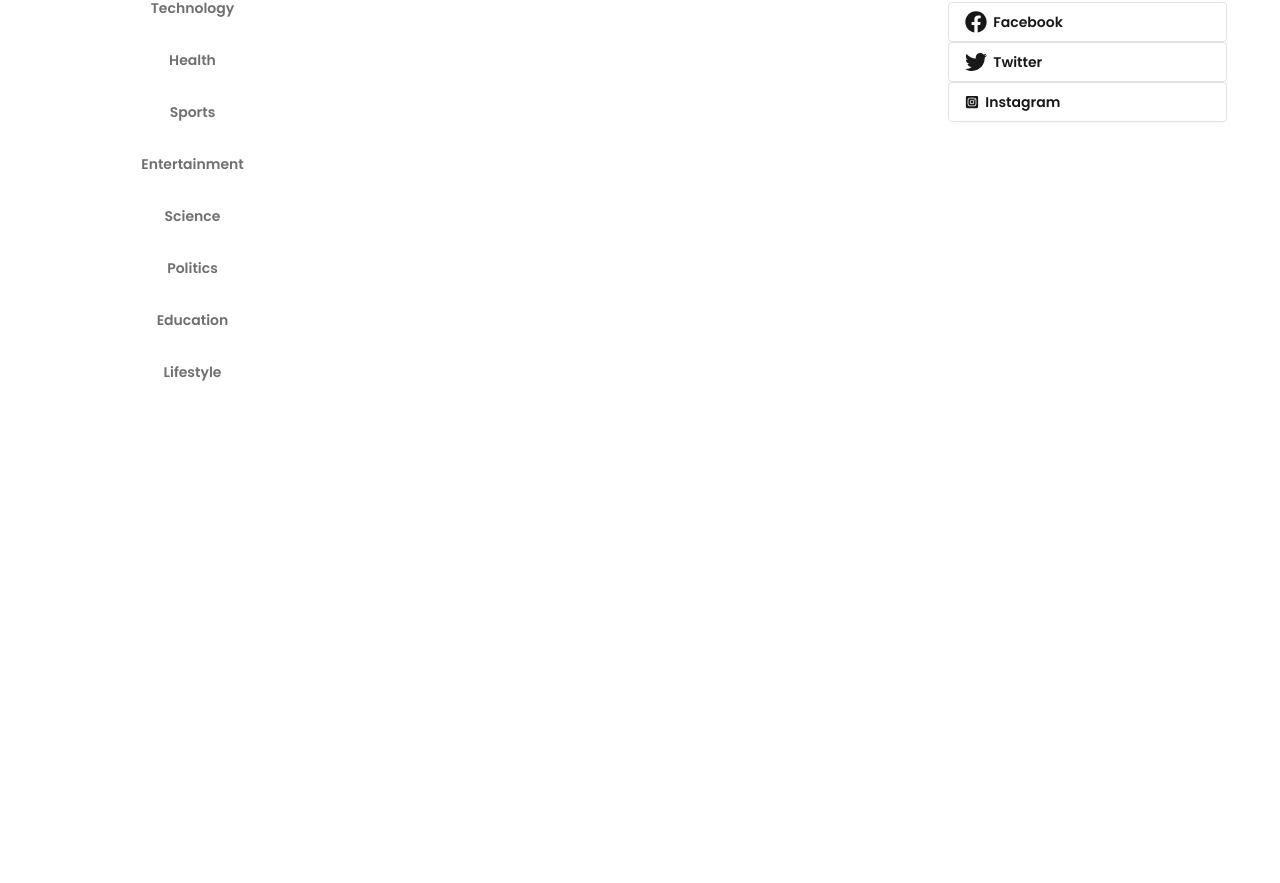
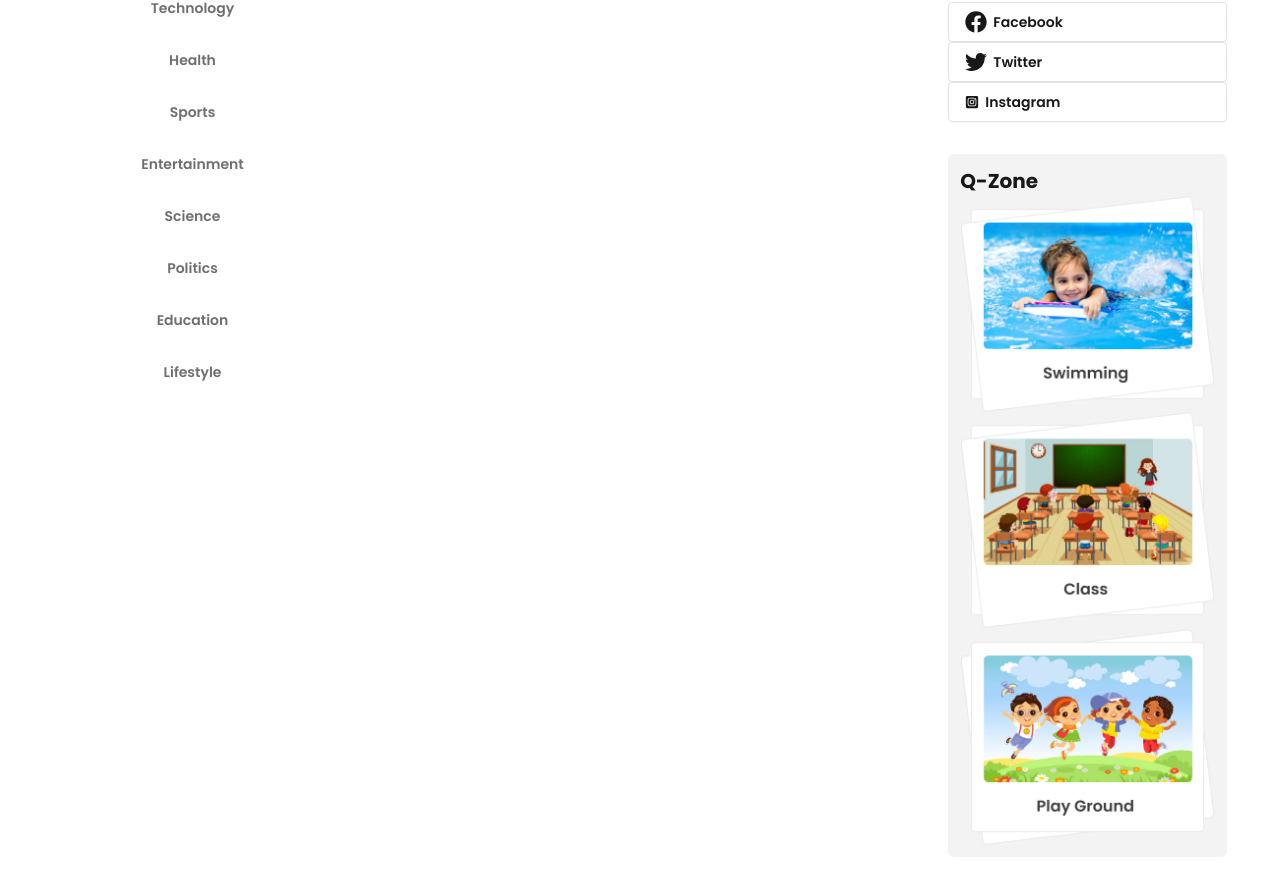
Before and after one commit to mdraisul1/dragon-news-coding, a React (Vite) app: page / in a window 1280 px wide. Shown: the part 567-1450 px from the top of the page. Before the commit the page ends 991 px from the top, so only its background shows below. Built offline with nearby package versions, Linux system fonts and the light colour scheme.

Commit message:
Added Qzone play ground section design

```diff
--- /dev/null
+++ b/src/components/homeLayouts/Qzone.jsx
@@ -0,0 +1,19 @@
+import React from 'react'
+import swimming from '../../assets/swimming.png'
+import classImage from '../../assets/class.png'
+import playImage from '../../assets/playground.png'
+
+const Qzone = () => {
+  return (
+    <div className="bg-base-200 p-3 rounded-md">
+      <h2 className="font-bold text-[20px]">Q-Zone</h2>
+      <div>
+        <img src={swimming} alt="" />
+        <img src={classImage} alt="" />
+        <img src={playImage} alt="" />
+      </div>
+    </div>
+  );
+}
+
+export default Qzone
--- a/src/components/homeLayouts/RightAside.jsx
+++ b/src/components/homeLayouts/RightAside.jsx
@@ -1,12 +1,14 @@
 import React from 'react'
 import SocialLogin from './SocialLogin'
 import FindUS from './FindUS.JSX'
+import Qzone from './Qzone'
 
 const RightAside = () => {
   return (
     <div className='space-y-8'>
       <SocialLogin></SocialLogin>
       <FindUS></FindUS>
+      <Qzone></Qzone>
     </div>
   )
 }
```
